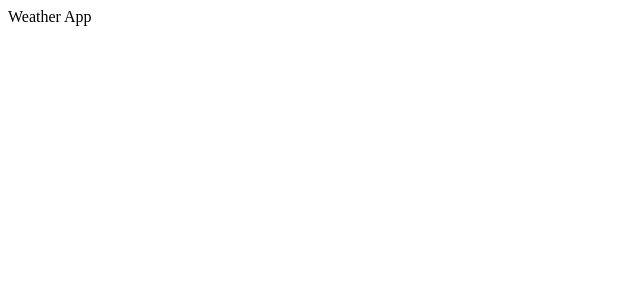
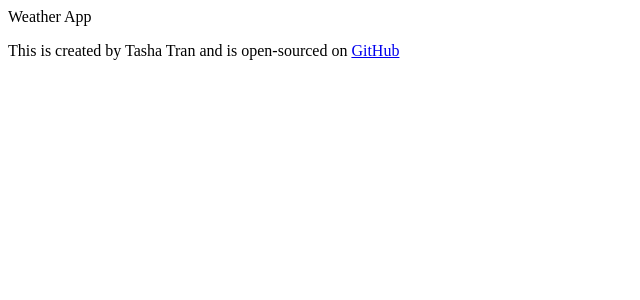
Before and after one commit to tashatran/react-weather-app, a React (Create React App) app: page / in a window 1280 px wide. Shown: the top 300 px of the page, without its empty margins (0-640 px from the left). Built offline with nearby package versions, Linux system fonts and the light colour scheme.

Commit message:
updated href link

```diff
--- a/src/App.js
+++ b/src/App.js
@@ -2,5 +2,20 @@ import React from "react";
 import "./App.css";
 
 export default function App() {
-  return <div className="App"> Weather App</div>;
+  return (
+    <div className="App">
+      {" "}
+      Weather App
+      <p>
+        This is created by Tasha Tran and is open-sourced on {""}
+        <a
+          href="https://github.com/tashatran/react-weather-app"
+          target="_blank"
+          rel="noreferrer"
+        >
+          GitHub
+        </a>
+      </p>
+    </div>
+  );
 }
```
